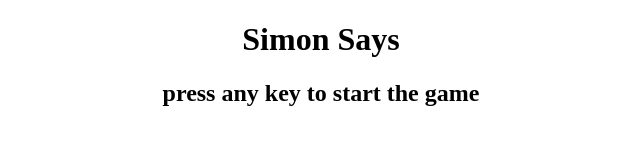
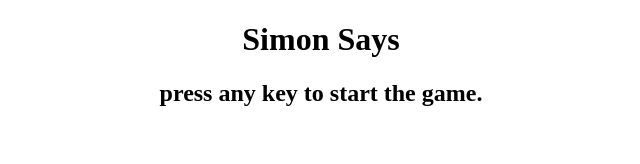
Before and after one commit to rahuls-12/project2, a plain HTML site: page index.html in a window 1280 px wide. Shown: the top 164 px of the page, 319-959 px from the left. Drawn offline with Linux system fonts and the light colour scheme.

Commit message:
added requirements

```diff
--- a/index.html
+++ b/index.html
@@ -8,7 +8,7 @@
 </head>
 <body>
     <h1>Simon Says</h1>
-    <h2>press any key to start the game</h2>
+    <h2>press any key to start the game.</h2>
     <div class="btn_container">
         <div class="line_one">
             <div class="btn red" id="one" type="button">1</div>
```
Also changed, not shown: 1 other file.
